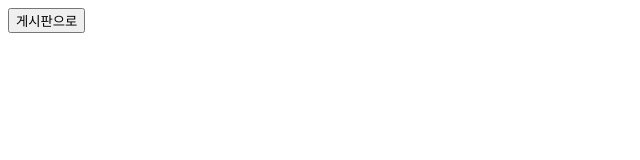
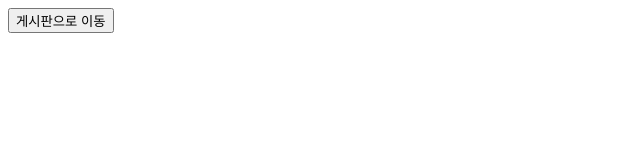
Before and after one commit to wonjunseol/react-crud, a React (Create React App) app: page / in a window 1280 px wide. Shown: the top 160 px of the page, without its empty margins (0-640 px from the left). Built offline with nearby package versions, Linux system fonts and the light colour scheme.

Commit message:
edit WebMain

```diff
--- a/src/Components/WebMain.js
+++ b/src/Components/WebMain.js
@@ -12,7 +12,7 @@ const Main = () => {
     };
 
     return (
-        <button onClick = {handleClick}>게시판으로</button>
+        <button onClick = {handleClick}>게시판으로 이동</button>
     );
 };
 export default Main;
```
Also changed, not shown: 1 other file (tests, documents, lock files or other folders).
